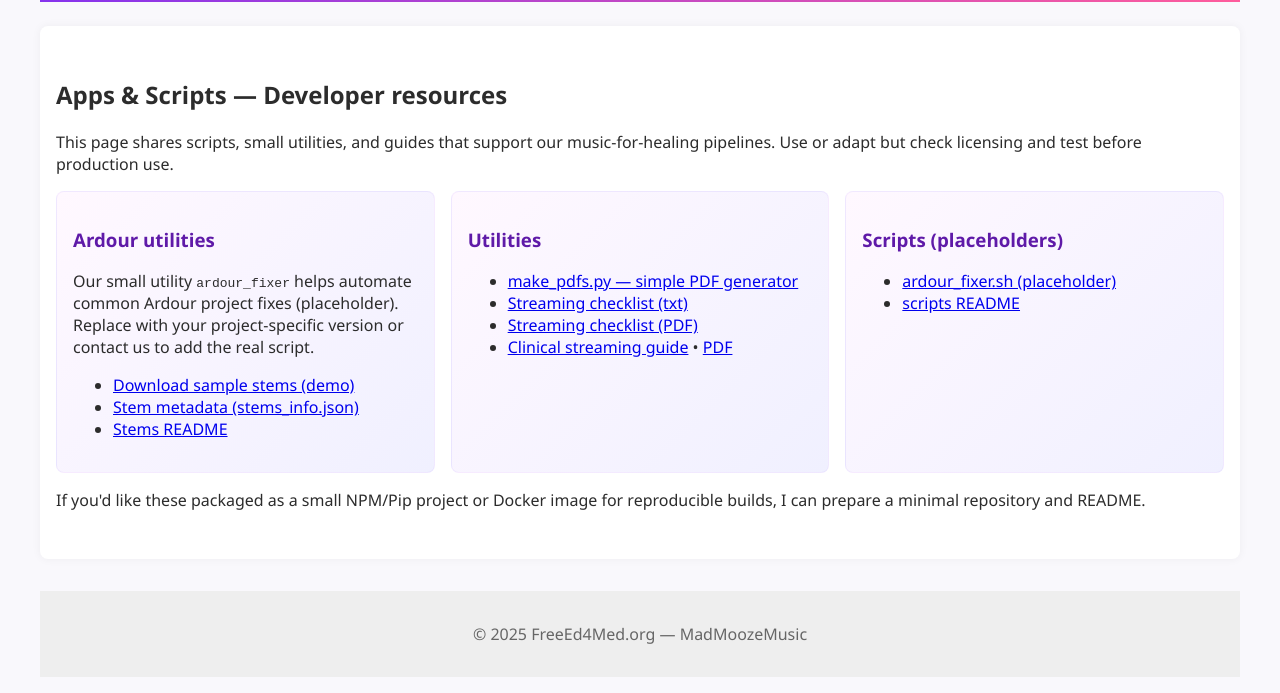
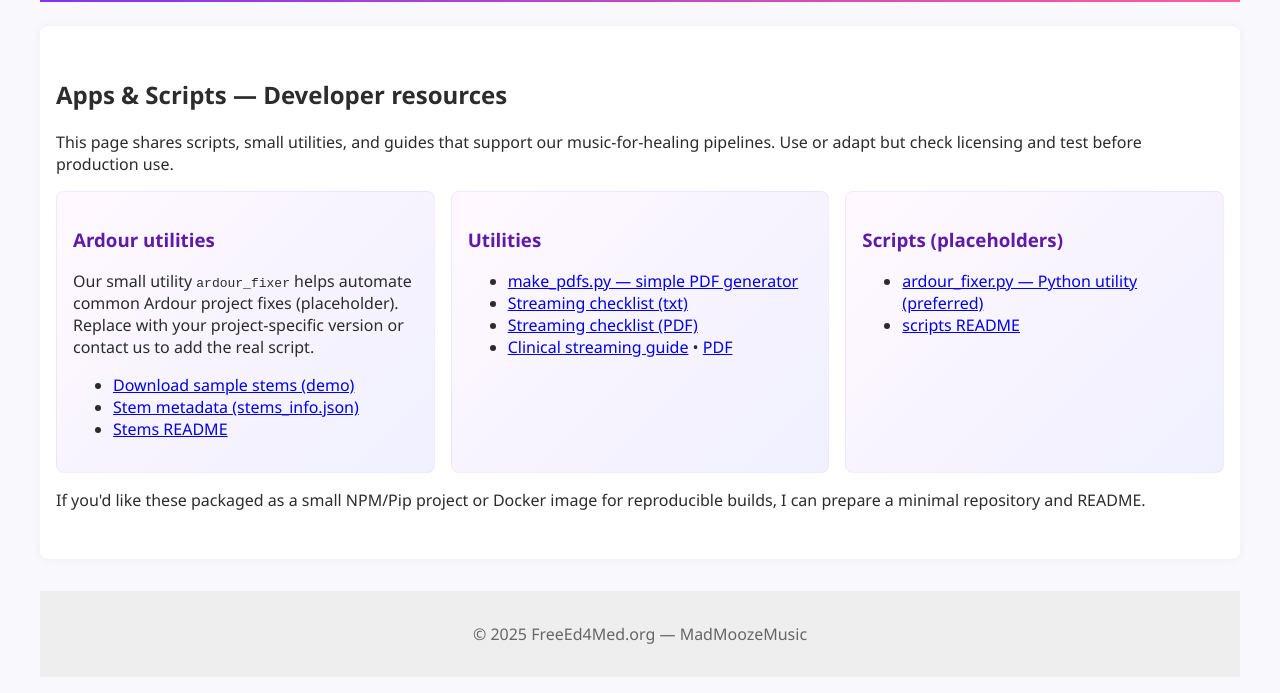
Before and after one commit to FreeEd4Med/FreeEd4MedWebsite, a plain HTML site: page apps.html in a window 1280 px wide. Shown: the part 134-827 px from the top of the page. Drawn offline with Linux system fonts and the light colour scheme.

Commit message:
Remove ardour_fixer.sh, point apps to ardour_fixer.py and update scripts README

```diff
--- a/apps.html
+++ b/apps.html
@@ -56,7 +56,7 @@
         <div class="tool-card">
           <h3>Scripts (placeholders)</h3>
           <ul>
-            <li><a href="assets/scripts/ardour_fixer.sh">ardour_fixer.sh (placeholder)</a></li>
+            <li><a href="assets/scripts/ardour_fixer.py">ardour_fixer.py — Python utility (preferred)</a></li>
             <li><a href="assets/scripts/README.md">scripts README</a></li>
           </ul>
         </div>
```
Also changed, not shown: assets/scripts/README.md, 1 other file.
